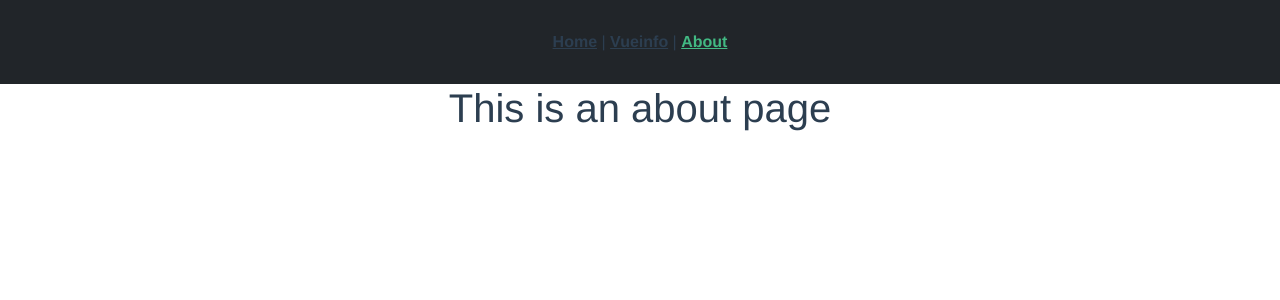
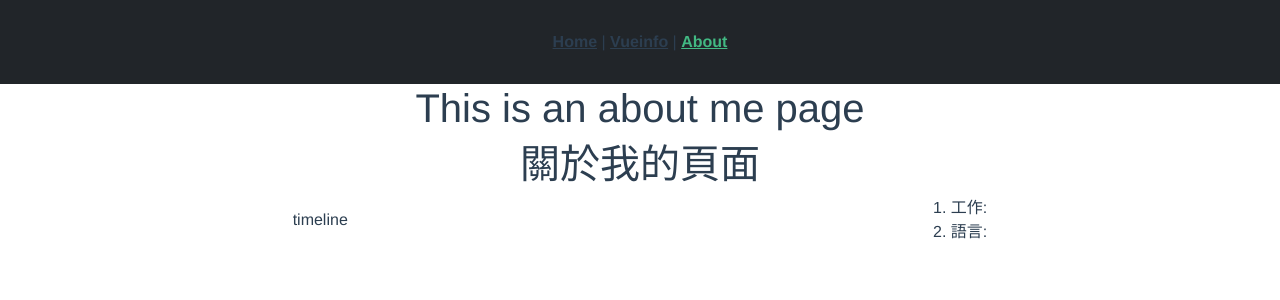
Before and after one commit to egoimmortal/vueProject, a Vue app: page /about in a window 1280 px wide. Shown: the top 300 px of the page. Built offline with nearby package versions, Linux system fonts and the light colour scheme.

Commit message:
修改about

```diff
--- a/src/views/AboutView.vue
+++ b/src/views/AboutView.vue
@@ -1,5 +1,31 @@
 <template>
-  <div class="about">
-    <h1>This is an about page</h1>
-  </div>
+	<div class="about">
+		<h1>This is an about me page</h1>
+		<h1>關於我的頁面</h1>
+		<div class="content">
+			<div class="left">
+				timeline
+			</div>
+			<div class="right">
+				<div>
+					1. 工作:
+				</div>
+				<div>
+					2. 語言:
+				</div>
+			</div>
+		</div>
+	</div>
 </template>
+
+<script lang="ts" setup>
+
+</script>
+
+<style lang="scss" scoped>
+.content{
+	display: flex;
+    justify-content: space-around;
+    align-items: center;
+}
+</style>
```
